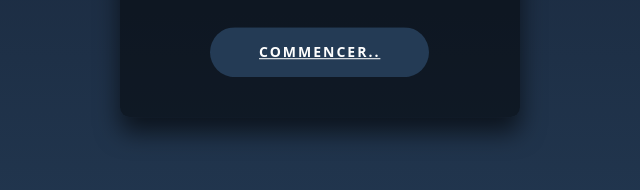
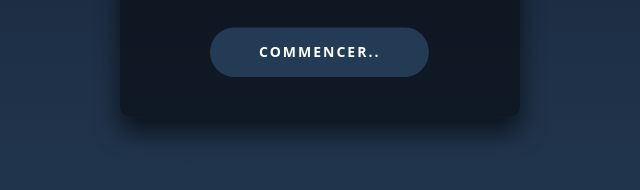
Before and after one commit to sandropx/audrey, a plain HTML site: page index.html in a window 1280 px wide. Shown: the part 440-630 px from the top of the page, 320-960 px from the left. Drawn offline with nearby package versions, Linux system fonts and the light colour scheme.

Commit message:
Update style.css

```diff
--- a/style.css
+++ b/style.css
@@ -29,7 +29,7 @@ body {
 }
 
 a{
-    text-decoration: none;
+    text-decoration: none!important;
 }
 .btn-gen {
     display: inline-block;
```
